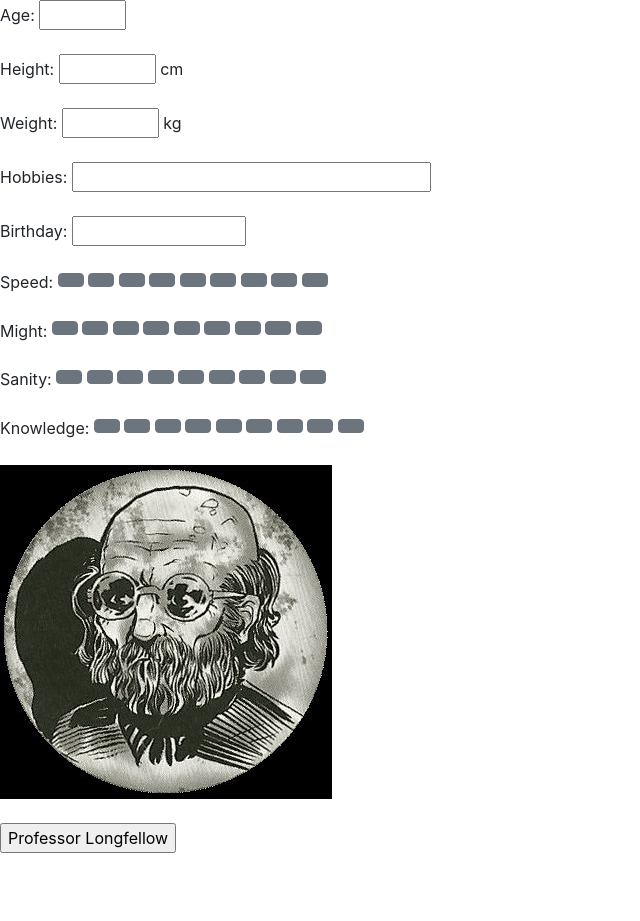
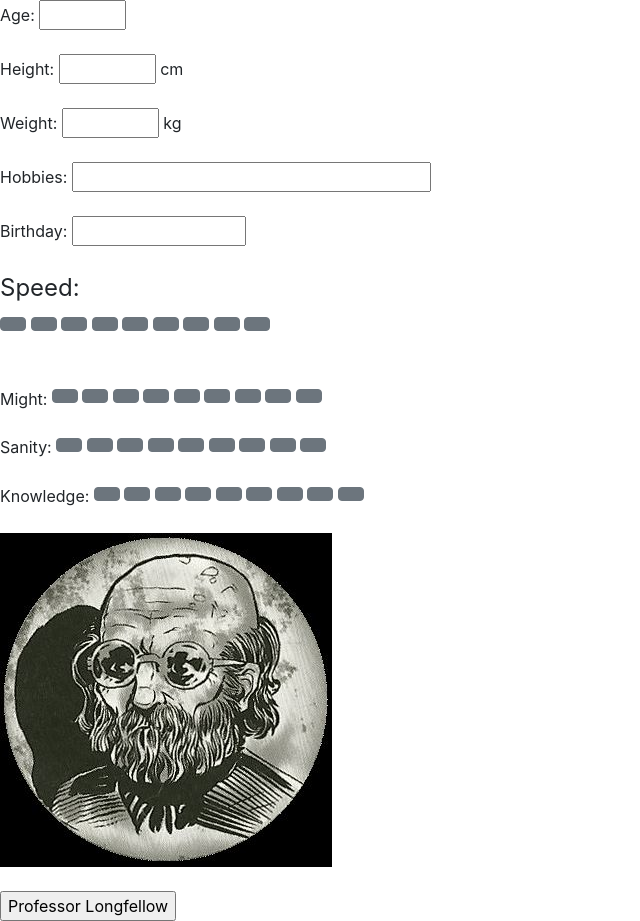
Before and after one commit to chevezmo/BAHOTH, a plain HTML site: page index.html in a window 1280 px wide. Shown: the whole page, without its empty margins (0-640 px from the left). Before the commit the page ends 853 px from the top, so only its background shows below. Drawn offline with nearby package versions, Linux system fonts and the light colour scheme.

Commit message:
added fieldset

```diff
--- a/index.html
+++ b/index.html
@@ -21,7 +21,9 @@
     Hobbies: <input id="Hobbies" type="text" size="30" readonly><br><br>
     Birthday: <input id="Birthday" type="text" size="12" readonly><br><br>
 
-    Speed:
+
+    <fieldset>
+      <legend>Speed:</legend>
       <input class="btn-check" type="radio" id="speed0" name="Speed" value="0">
       <label class="btn btn-secondary" id="speed0Label" for="speed0"></label>
       <input class="btn-check" type="radio" id="speed1" name="Speed" value="1">
@@ -40,6 +42,8 @@
       <label class="btn btn-secondary" id="speed7Label" for="speed7"></label>
       <input class="btn-check" type="radio" id="speed8" name="Speed" value="8">
       <label class="btn btn-secondary" id="speed8Label" for="speed8"></label>
+    </fieldset>
+
     <br><br>
 
     Might:
```
Lines whose indentation alone changed are shown as unchanged.
